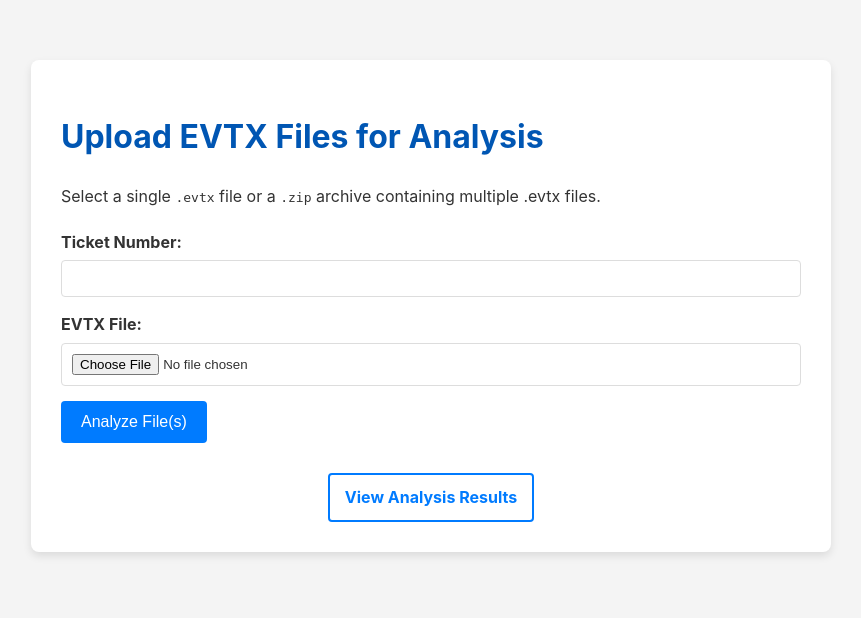
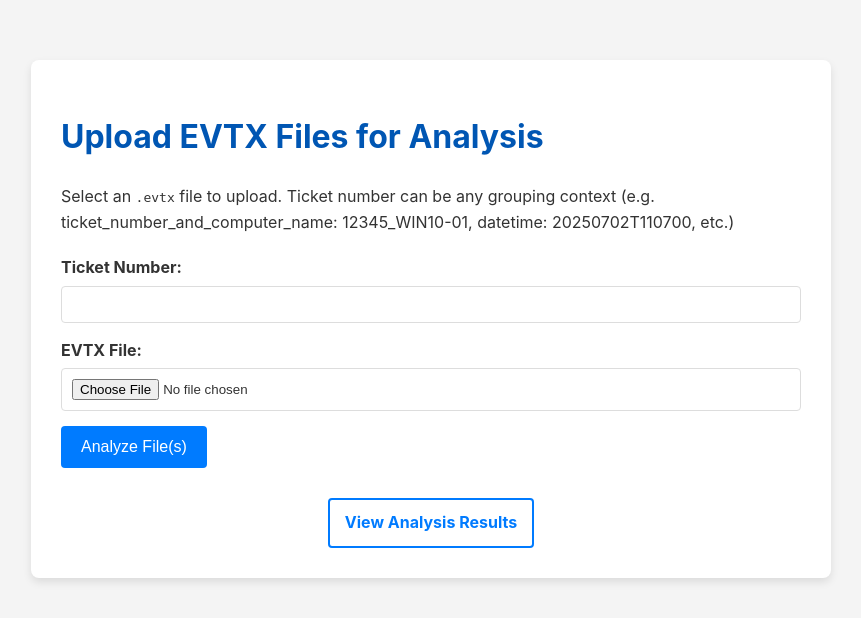
Before and after one commit to TheDr1ver/chayabusaw, a FastAPI app: page / in a window 1280 px wide. Shown: the top 618 px of the page, without its empty margins (209-1070 px from the left). Run offline with FastAPI, Linux system fonts and the light colour scheme; parts of the project's set-up code (start-up, migrations or seed data) failed here and were passed over.

Commit message:
update instructions for one evtx at a time

```diff
--- a/app/templates/index.html
+++ b/app/templates/index.html
@@ -19,7 +19,7 @@
 <body>
     <div class="container">
         <h1>Upload EVTX Files for Analysis</h1>
-        <p>Select a single <code>.evtx</code> file or a <code>.zip</code> archive containing multiple .evtx files.</p>
+        <p>Select an <code>.evtx</code> file to upload. Ticket number can be any grouping context (e.g. ticket_number_and_computer_name: 12345_WIN10-01, datetime: 20250702T110700, etc.)</p>
 
         <!-- Error message display -->
         <script>
@@ -36,7 +36,7 @@
             <input type="text" id="ticket_number" name="ticket_number" required style="border: 1px solid #ddd; padding: 10px; border-radius: 4px; width: 100%; box-sizing: border-box; margin-bottom: 15px;">
 
             <label for="file" style="display: block; margin-bottom: 5px; font-weight: bold;">EVTX File:</label>
-            <input type="file" id="file" name="file" accept=".evtx,.zip" required>
+            <input type="file" id="file" name="file" accept=".evtx" required>
             <br>
             <button type="submit">Analyze File(s)</button>
         </form>
```
